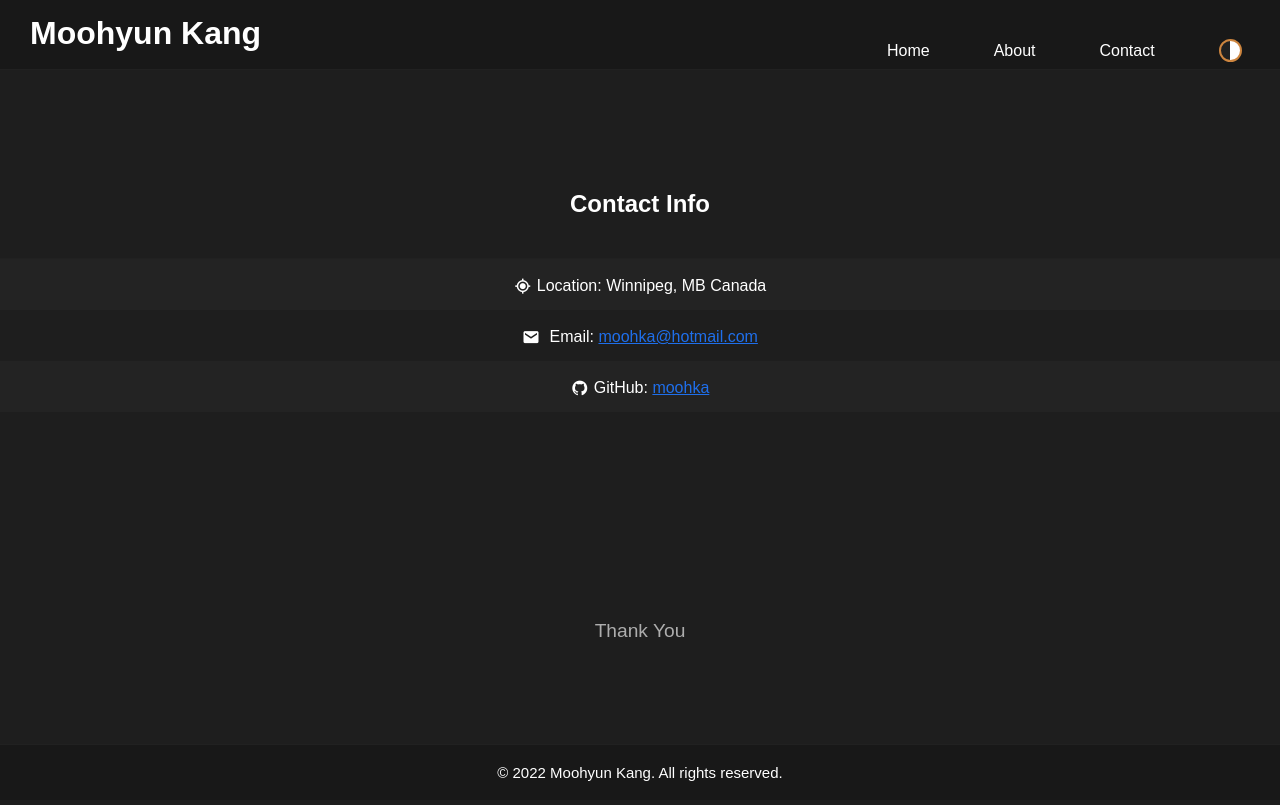
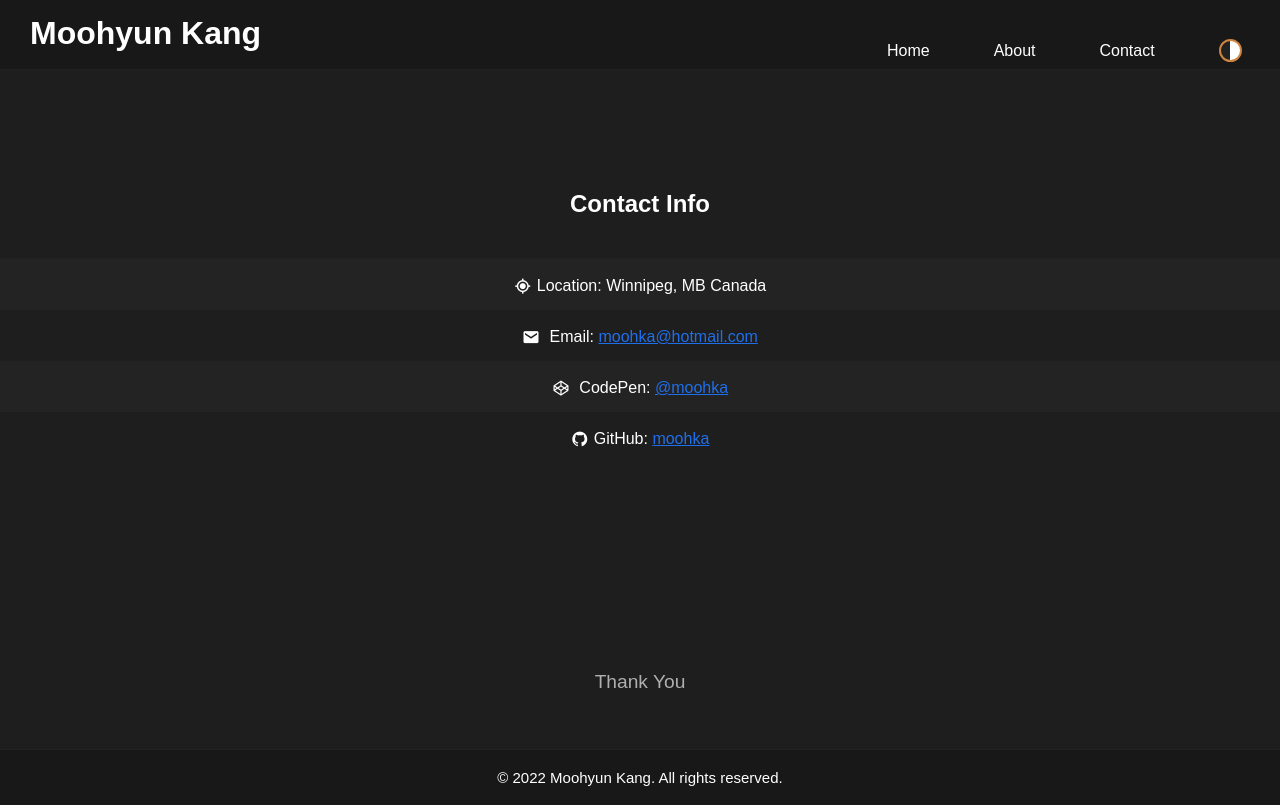
Before and after one commit to grandorca/my-portfolio, a React (Create React App) app: page /contact in a window 1280 px wide. Built offline with nearby package versions, Linux system fonts and the light colour scheme.

Commit message:
codepen added

```diff
--- a/src/components/Contact.jsx
+++ b/src/components/Contact.jsx
@@ -32,7 +32,23 @@ const Contact = (props) => {
             <i className={`bx bx${icon}-envelope`}></i> Email:&nbsp;
           </span>
           <a className="contact-value" href="mailto:moohka@hotmail.com">
-            moohka@hotmail.com{" "}
+            moohka@hotmail.com
+          </a>
+        </p>
+      </div>
+
+      <div className="back-div" id="third-back-div">
+        <p>
+          <span className="contact-key">
+            <i className="bx bxl-codepen"></i> CodePen:&nbsp;
+          </span>
+          <a
+            className="contact-value"
+            href="https://codepen.io/moohka"
+            target="_blank"
+            rel="noreferrer"
+          >
+            @moohka
           </a>
         </p>
       </div>
@@ -45,7 +61,7 @@ const Contact = (props) => {
           </span>
           <a
             className="contact-value"
-            href="http://github.com/moohka"
+            href="https://github.com/moohka"
             target="_blank"
             rel="noreferrer"
           >
--- a/src/components/styles/index.css
+++ b/src/components/styles/index.css
@@ -529,8 +529,11 @@ body::-webkit-scrollbar-thumb {
 #contact #second-back-div {
   background-color: var(--theme-background);
 }
+#contact #third-back-dliv {
+  background-color: var(--theme-back-div);
+}
 #contact #last-back-div {
-  background-color: var(--theme-back-div);
+  background-color: var(--theme-background);
   margin-bottom: 26vh;
 }
 #contact i {
@@ -542,8 +545,8 @@ body::-webkit-scrollbar-thumb {
   font-size: larger;
   position: relative;
   bottom: 0;
-  -webkit-animation: blink 2.5s linear infinite;
-          animation: blink 2.5s linear infinite;
+  -webkit-animation: blink 3s linear infinite;
+          animation: blink 3s linear infinite;
 }
 
 @-webkit-keyframes blink {
@@ -681,9 +684,6 @@ body::-webkit-scrollbar-thumb {
 .next-button:active {
   transform: scale(0.93);
 }
-.next-button:active .next-text.dark {
-  color: blue;
-}
 
 #not-found {
   margin-top: 20vh;
--- a/src/components/styles/index.scss
+++ b/src/components/styles/index.scss
@@ -490,8 +490,11 @@ body {
   & #second-back-div {
     background-color: var(--theme-background);
   }
+  & #third-back-dliv{
+    background-color: var(--theme-back-div);
+  }
   & #last-back-div {
-    background-color: var(--theme-back-div);
+    background-color: var(--theme-background);
     margin-bottom: 26vh;
   }
   & i {
```
Also changed, not shown: 1 other file (tests, documents, lock files or other folders).
